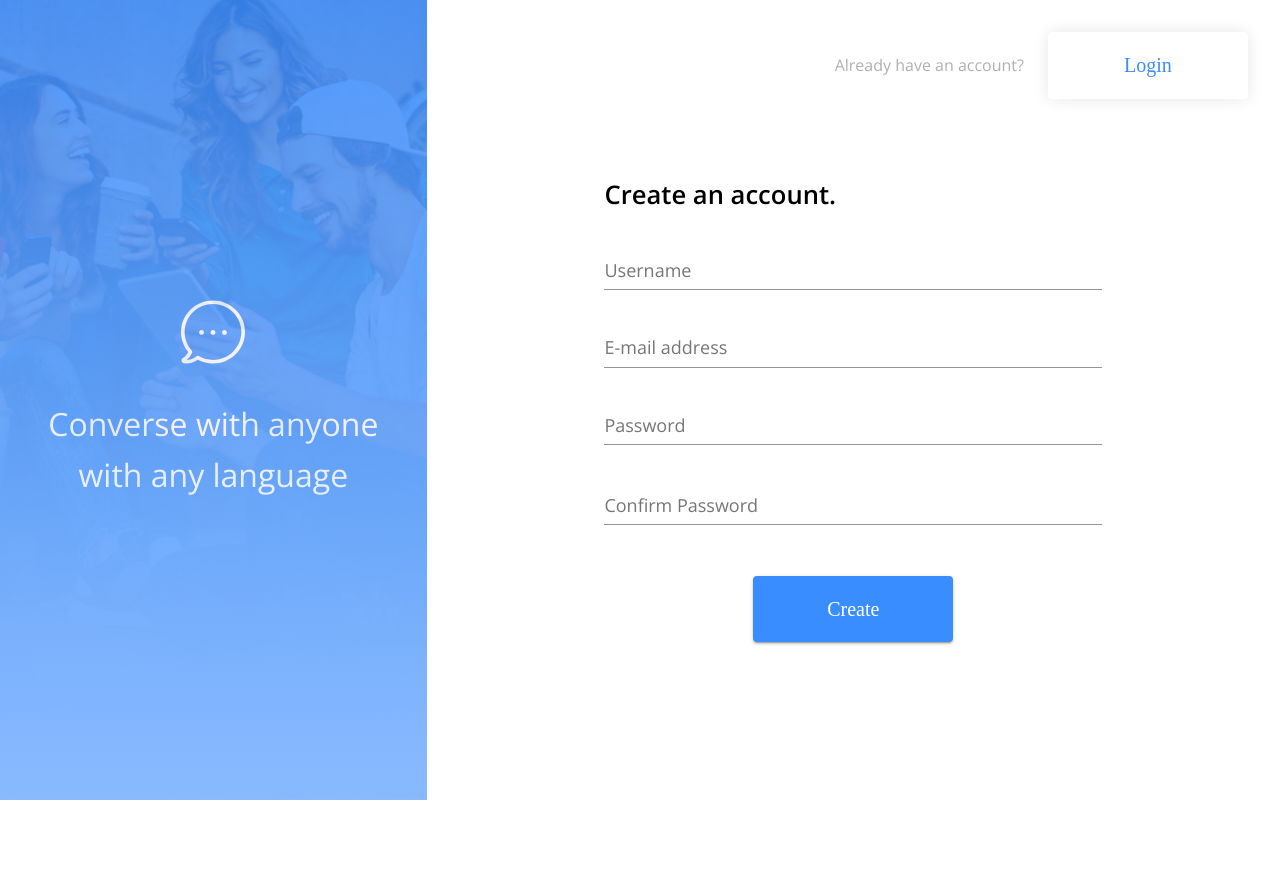
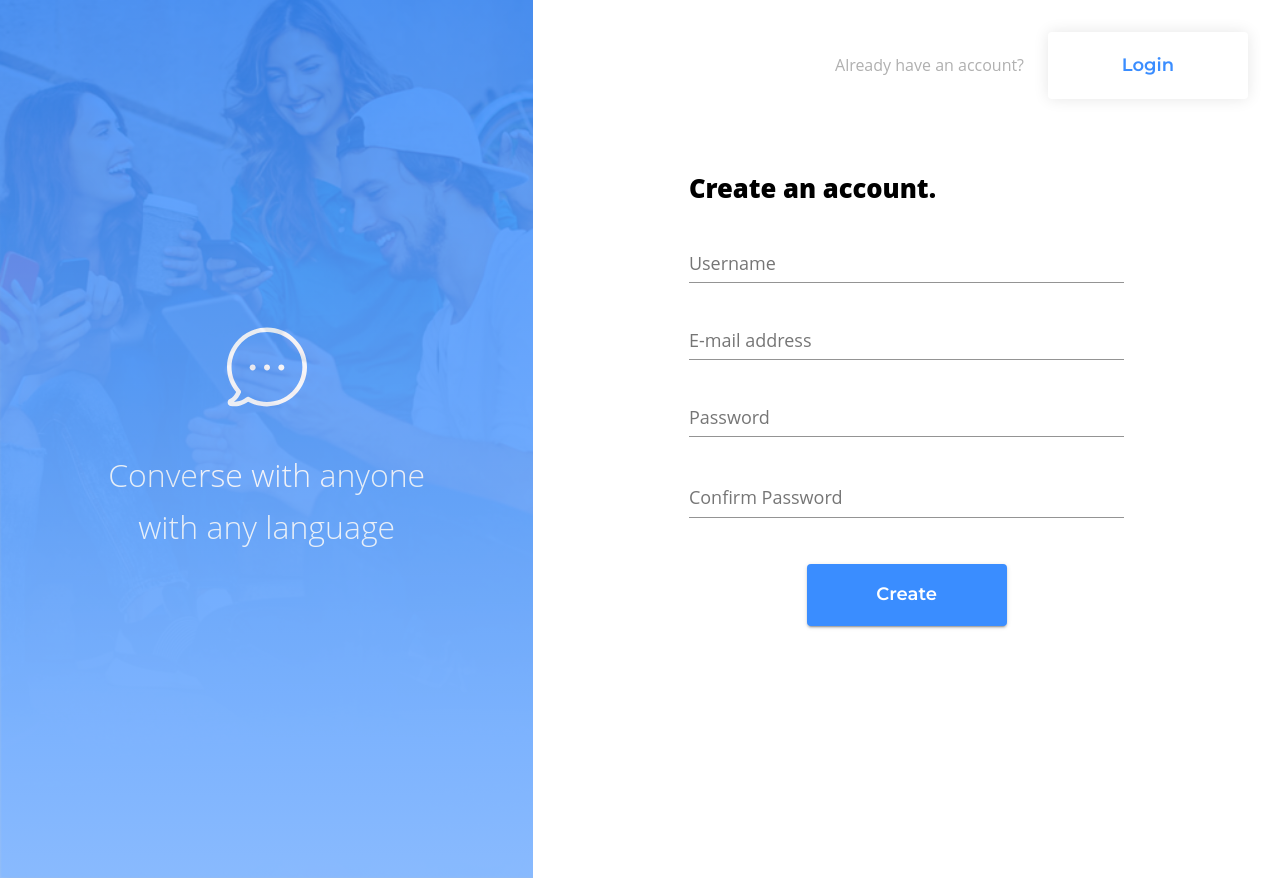
Before and after one commit to Nevin-Chen/messenger-8526, a React (Create React App) app in the folder client/: page / in a window 1280 px wide. Before the commit the page ends 800 px from the top, so only its background shows below. Built offline with nearby package versions, Linux system fonts and the light colour scheme; no server answers.

Commit message:
changes made as request in PR comments

```diff
--- a/client/public/index.html
+++ b/client/public/index.html
@@ -1,5 +1,6 @@
 <!DOCTYPE html>
 <html lang="en">
+
 <head>
   <meta charset="utf-8" />
   <meta name="viewport" content="width=device-width, initial-scale=1" />
@@ -10,10 +11,8 @@
 
   <link rel="manifest" href="%PUBLIC_URL%/manifest.json" />
   <link
-      href="https://fonts.googleapis.com/css2?family=Open+Sans:wght@400;600&display=swap|Material+Icons"
-      rel="stylesheet"
-      type="text/css"
-    />
+    href="https://fonts.googleapis.com/css2?family=Montserrat:wght@600&Open+Sans:wght@400;600&display=swap|Material+Icons"
+    rel="stylesheet" type="text/css" />
   <!--
       Notice the use of %PUBLIC_URL% in the tags above.
       It will be replaced with the URL of the `public` folder during the build.
@@ -25,6 +24,7 @@
     -->
   <title>Messenger</title>
 </head>
+
 <body>
   <noscript>You need to enable JavaScript to run this app.</noscript>
   <div id="root"></div>
@@ -39,4 +39,5 @@
       To create a production bundle, use `npm run build` or `yarn build`.
     -->
 </body>
+
 </html>
--- a/client/src/Login.js
+++ b/client/src/Login.js
@@ -33,7 +33,7 @@ const Login = (props) => {
   return (
     <Grid container root>
       <SideBackground />
-      <Grid item xs={12} sm={9} md={8}>
+      <Grid item xs={12} sm={8} md={7}>
         <Nav
           history={history}
           route={"/register"}
--- a/client/src/Signup.js
+++ b/client/src/Signup.js
@@ -11,7 +11,6 @@ import {
   FormHelperText,
 } from "@material-ui/core";
 import { register } from "./store/utils/thunkCreators";
-import { makeStyles } from "@material-ui/core/styles";
 import SideBackground from "./components/Auth/SideBackground";
 import Nav from "./components/Auth/Nav";
 
@@ -42,7 +41,7 @@ const Login = (props) => {
   return (
     <Grid container root>
       <SideBackground />
-      <Grid item xs={12} sm={9} md={8}>
+      <Grid item xs={12} sm={8} md={7}>
         <Nav
           history={history}
           route={"/login"}
--- a/client/src/components/Auth/SideBackground.js
+++ b/client/src/components/Auth/SideBackground.js
@@ -33,7 +33,7 @@ const useStyles = makeStyles(() => ({
 const Form = ({ handleAuth, history, formErrorMessage }) => {
   const classes = useStyles();
   return (
-    <Grid className={classes.overlayFrame} item sm={3} md={4}>
+    <Grid className={classes.overlayFrame} item sm={4} md={5}>
       <CardMedia
         className={classes.sideBackground}
         component="img"
--- a/client/src/themes/theme.js
+++ b/client/src/themes/theme.js
@@ -10,7 +10,7 @@ export const theme = createTheme({
     button: {
       fontFamily: "Montserrat",
       textTransform: "none",
-      fontSize: 20,
+      fontSize: 18,
       padding: ".6rem 0 .6rem 0",
       width: "200px",
       display: "grid",
```
Lines whose indentation alone changed are shown as unchanged.
